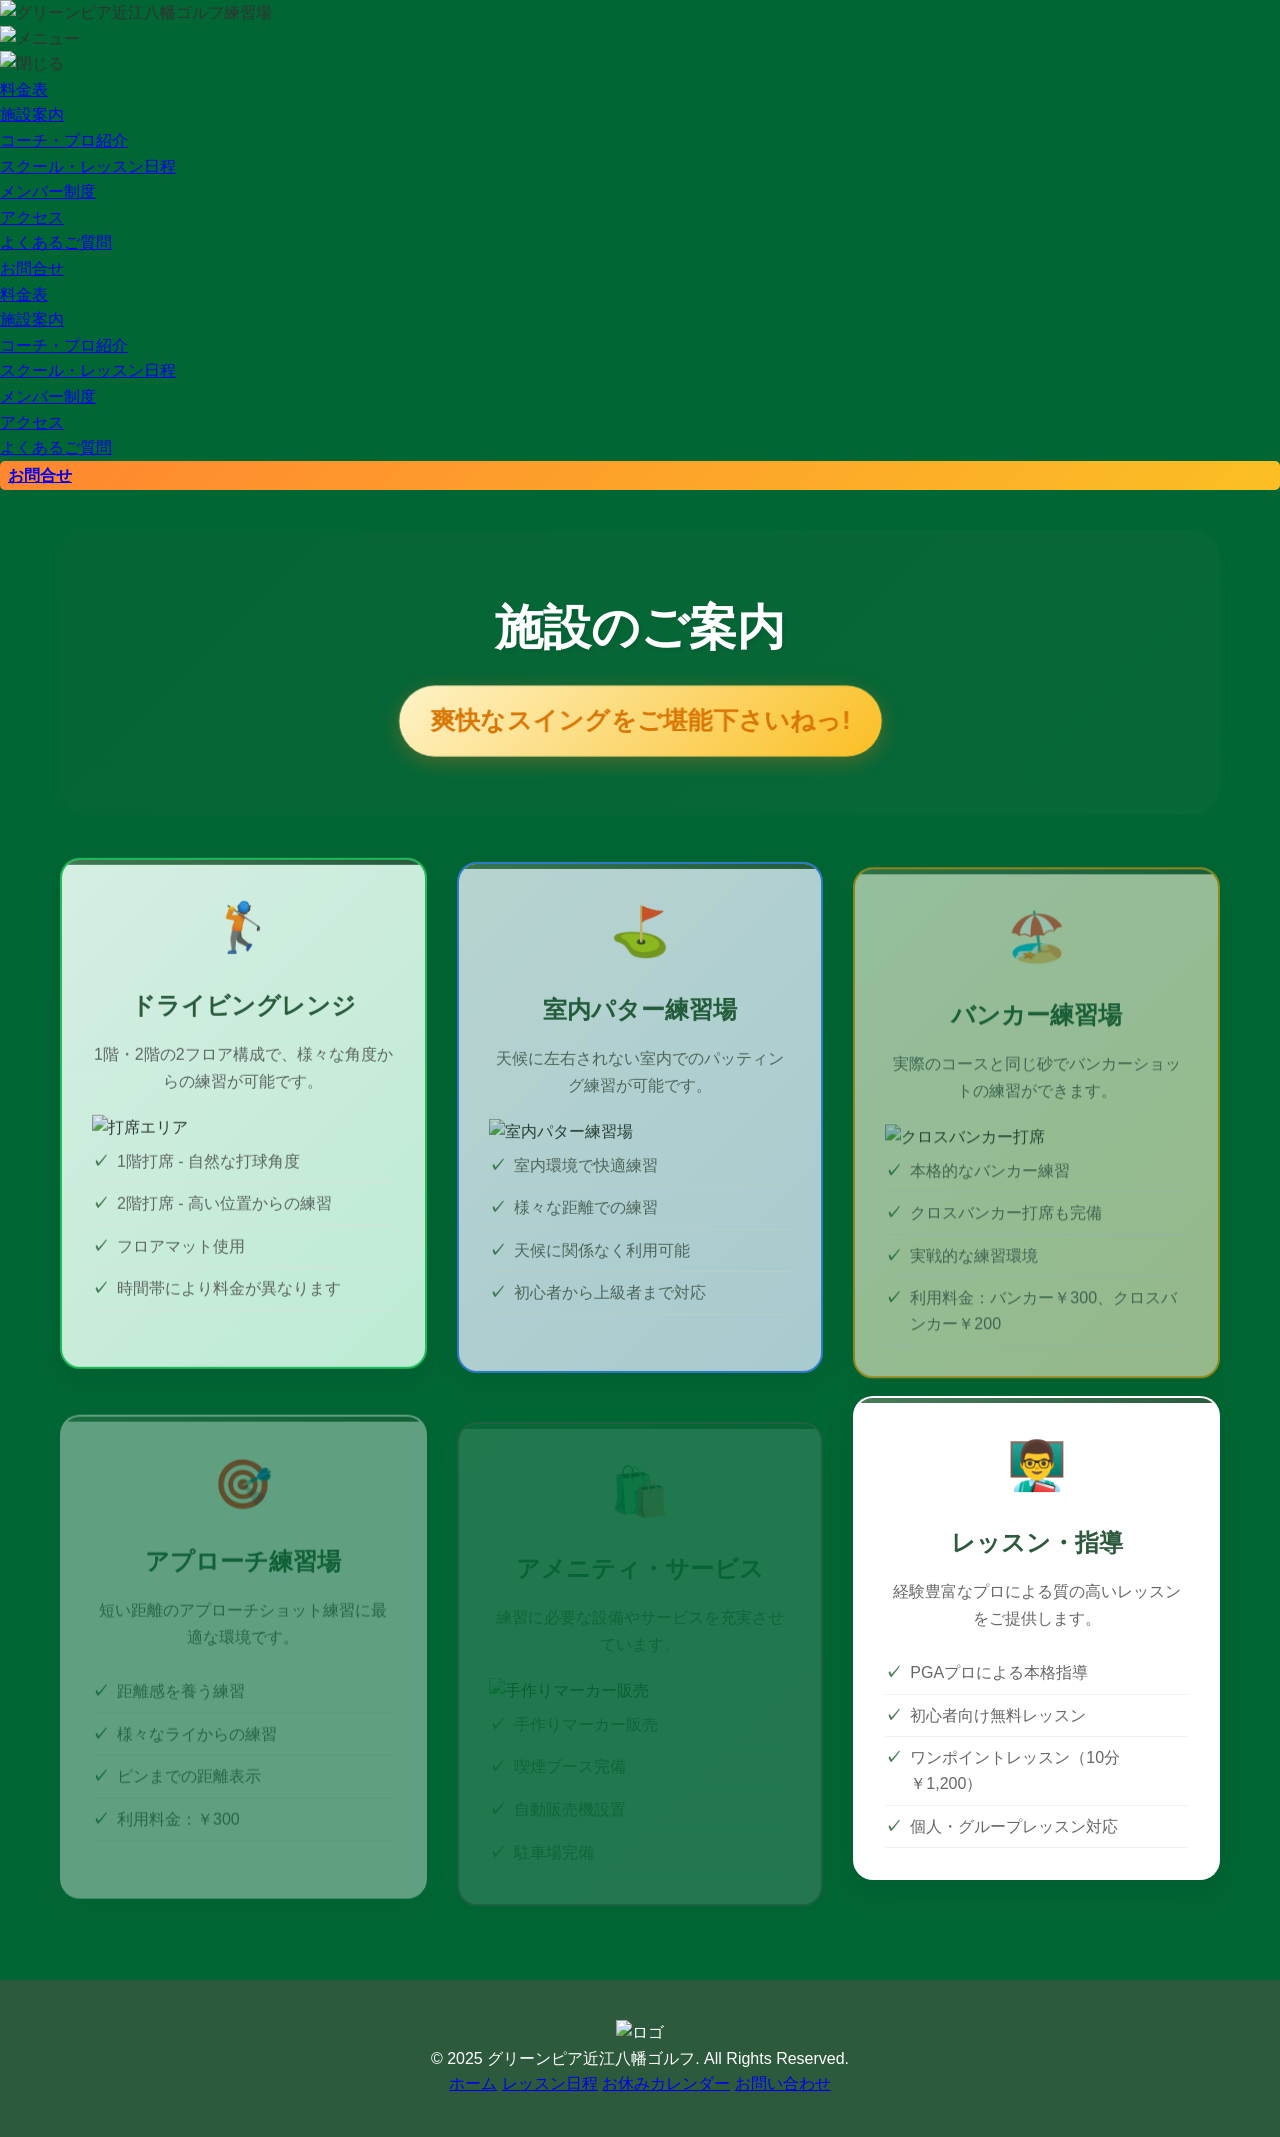
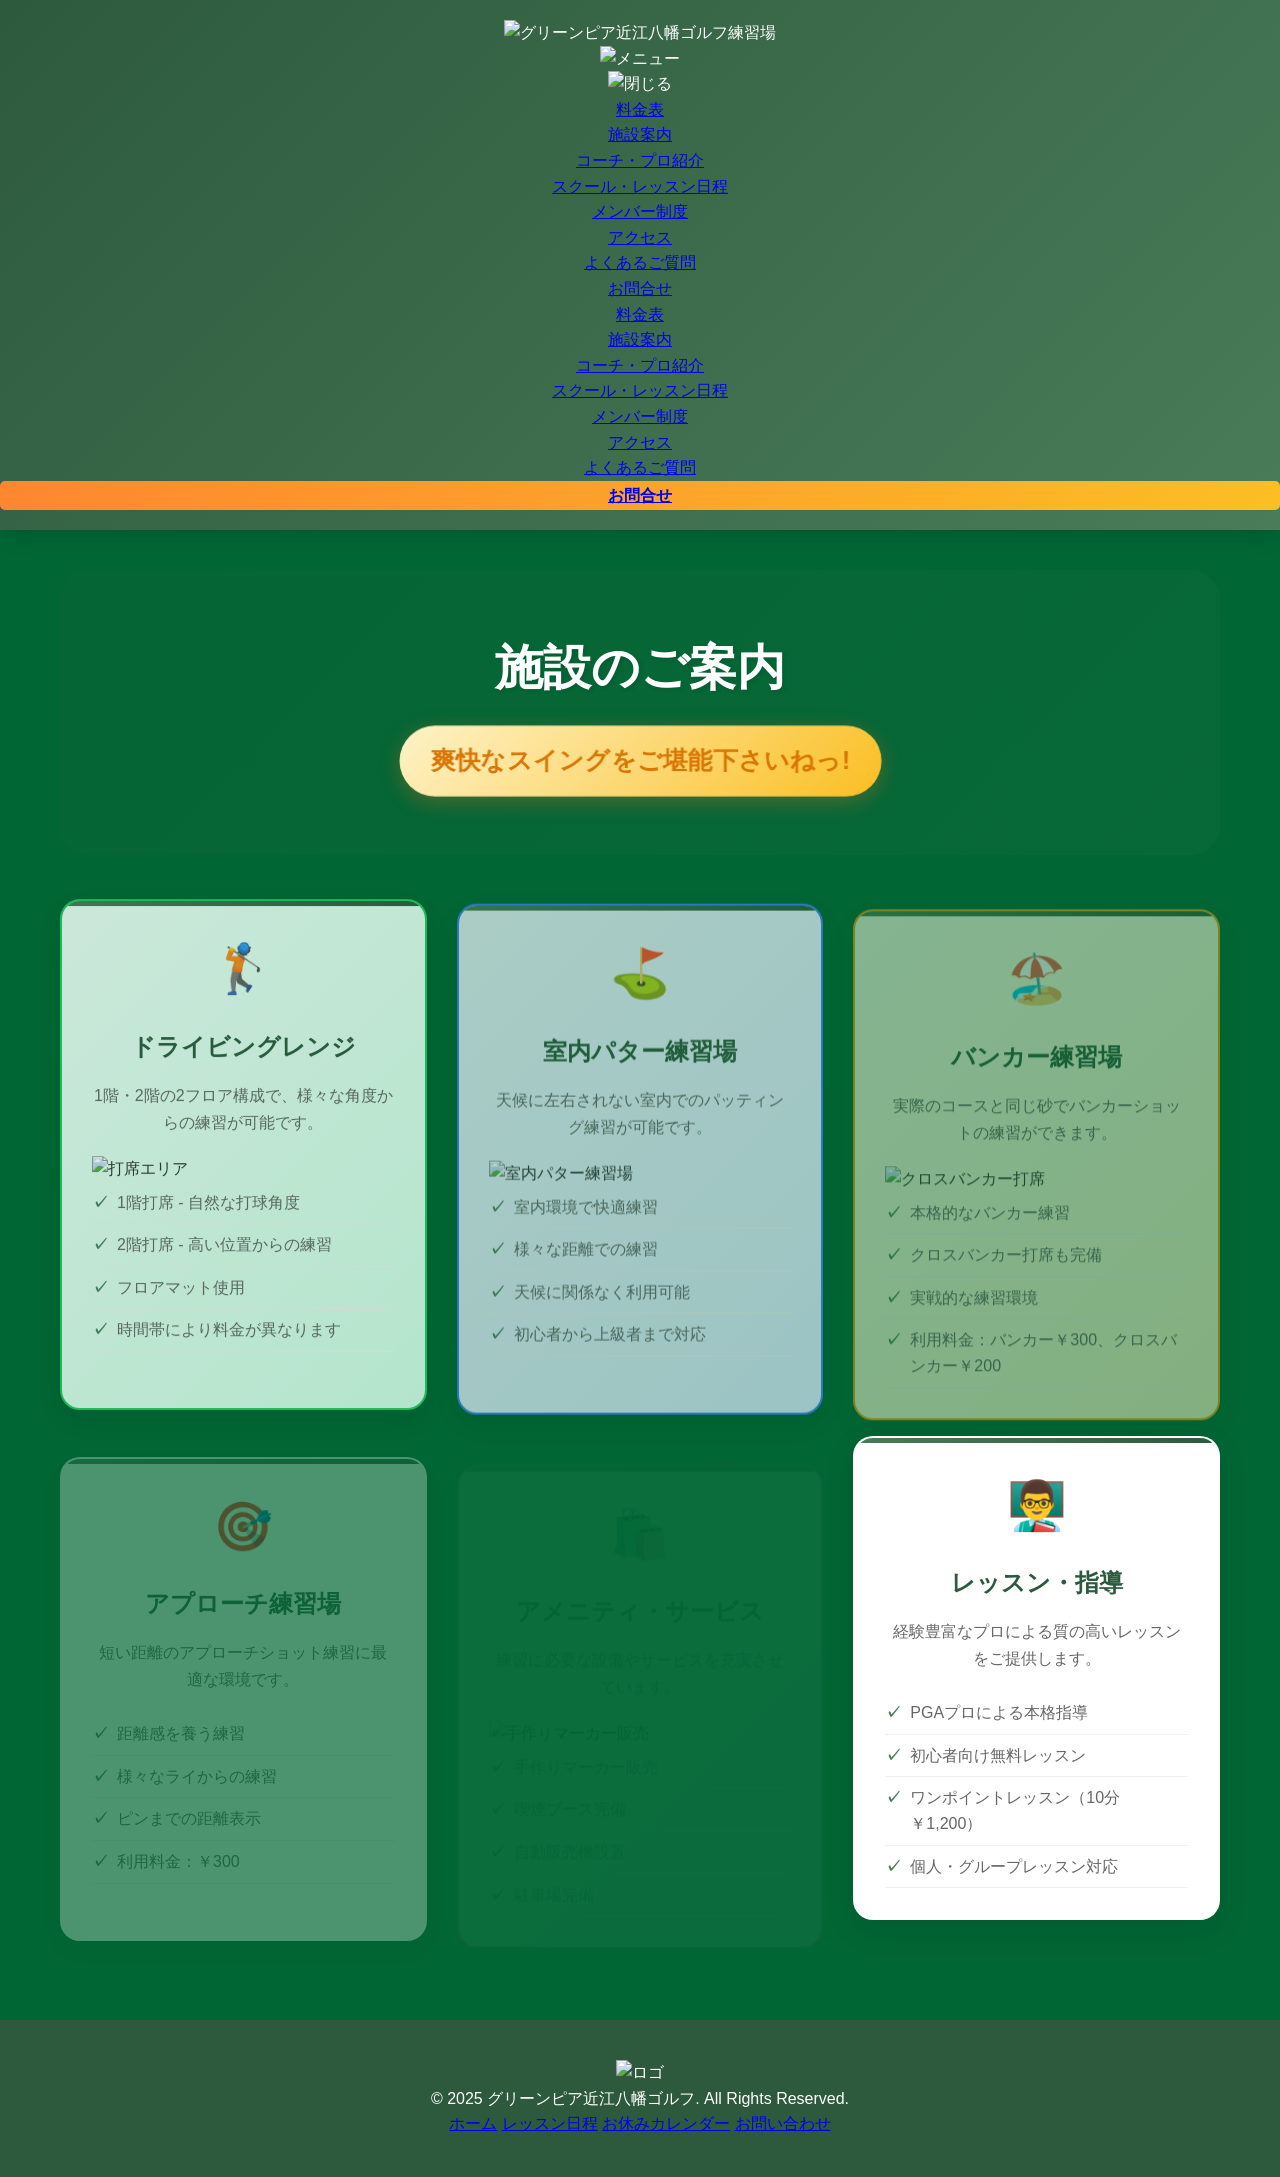

Update style-f.css

--- a/style-f.css
+++ b/style-f.css
@@ -18,7 +18,6 @@
             padding: 0 20px;
         }
         
- /* お問い合せだけボタン風に */
             .contact-btn {
                 background: linear-gradient(135deg, #FF8630, #fbbf24);
                 padding: 2px 8px;
@@ -26,40 +25,25 @@
                 font-weight: bold;
                 color: #92400e;
                 }
-
             
-        /* Header 
+        /* Header PR */
         header {
             background: linear-gradient(135deg, #2d5a3d, #4a7c59);
             color: white;
             padding: 20px 0;
             text-align: center;
             box-shadow: 0 4px 20px rgba(0,0,0,0.15);
-        }
+        }　
 
-        Navigation 
-        nav {
-            background: rgba(45, 90, 61, 0.9);
-            padding: 15px 0;
-            text-align: center;
-            backdrop-filter: blur(10px);
+        .header h1 {
+            font-size: 2.5em;
+            margin-bottom: 10px;
+            font-weight: 700;
         }
-        
-        nav a {
-            color: white;
-            text-decoration: none;
-            margin: 0 15px;
-            padding: 10px 20px;
-            border-radius: 25px;
-            transition: all 0.3s ease;
-            font-weight: 500;
-            display: inline-block;
+        .header p {
+            font-size: 1.2em;
+            opacity: 0.9;
         }
-        
-        nav a:hover {
-            background: rgba(255,255,255,0.2);
-            transform: translateY(-2px);
-        }*/
         
         .logo {
             font-size: 2.5em;
@@ -328,3 +312,4 @@
         .facility-card:nth-child(4) { animation-delay: 0.4s; }
         .facility-card:nth-child(5) { animation-delay: 0.5s; }
         .facility-card:nth-child(6) { animation-delay: 0.6s; }
+
